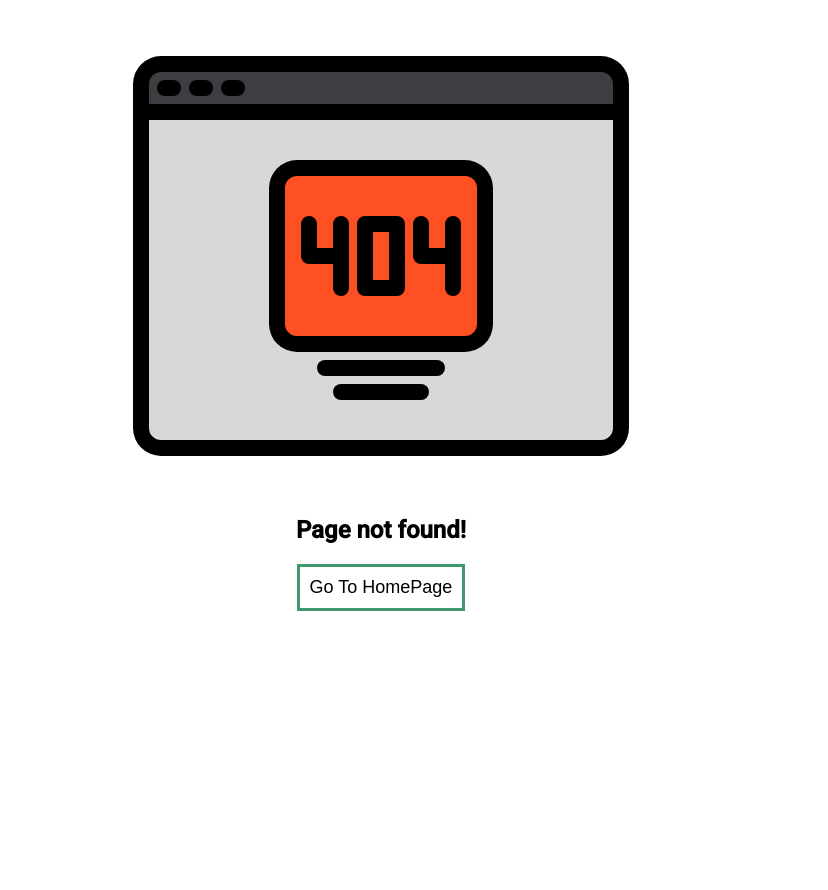
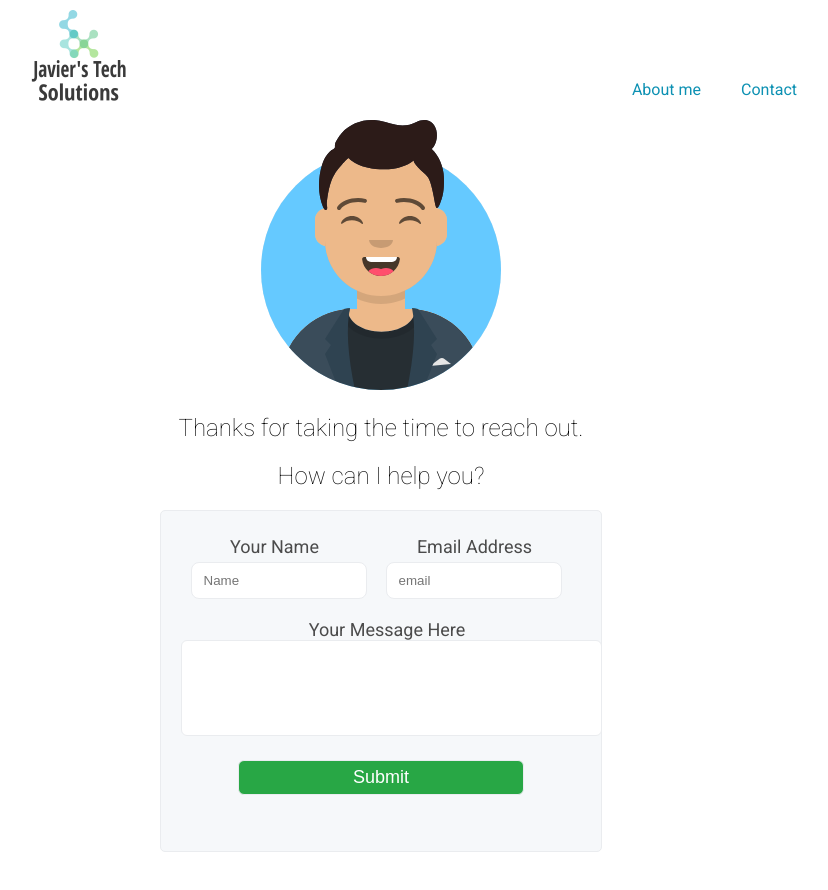
Before and after one commit to GutsAndBlood/react-portfolio, a React (Create React App) app: page /react-portfolio/contact in a window 1280 px wide. Before the commit this address had no page. Shown: the top 890 px of the page, without its empty margins (259-1087 px from the left). Before the commit the page ends 800 px from the top, so only its background shows below. Built offline with nearby package versions, Linux system fonts and the light colour scheme.

Commit message:
changing url for git

```diff
--- a/src/Container/Router/RouterFolder.js
+++ b/src/Container/Router/RouterFolder.js
@@ -10,9 +10,9 @@ const RouterFolder = () => {
     return(
         <Router>
             <Switch>
-                <Route path='/contact' component={ContactMeContainer}/>
-                <Route path='/success' component={Success} />
-                <Route path='/' exact component={HomePage} />
+                <Route path='/react-portfolio/contact' component={ContactMeContainer}/>
+                <Route path='/react-portfolio/success' component={Success} />
+                <Route path='/react-portfolio/' exact component={HomePage} />
                 <Route component={Error} />
 
             </Switch>
```
